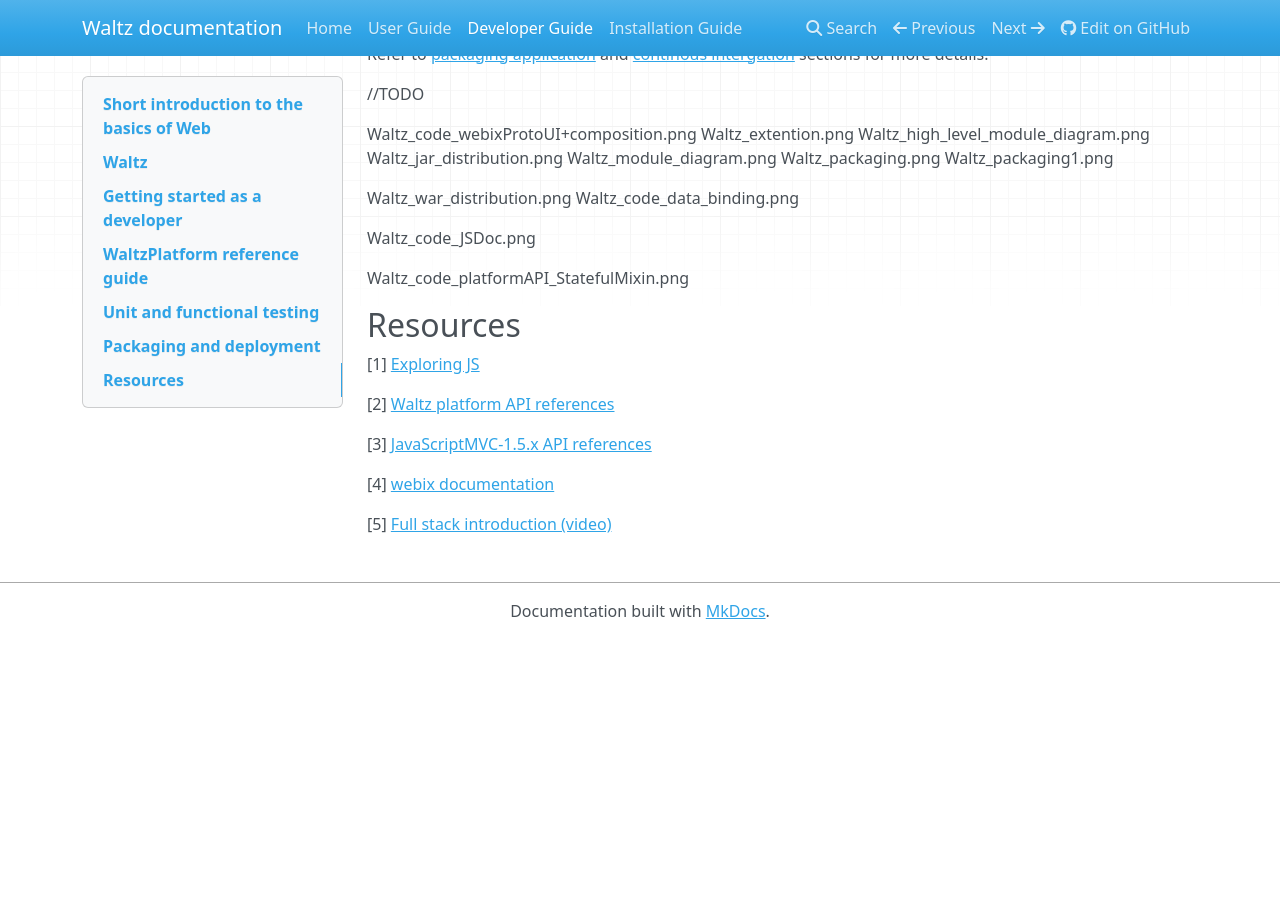
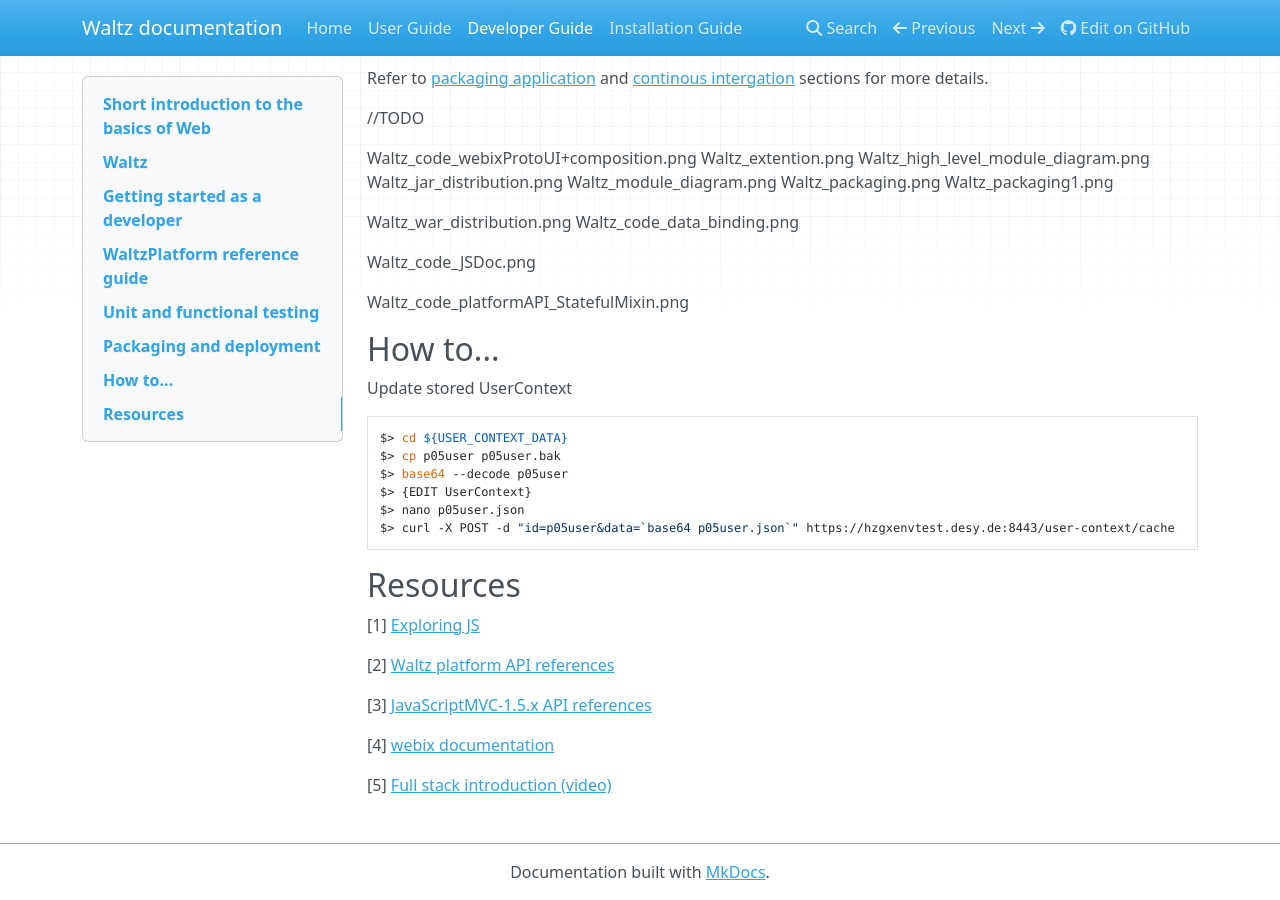
Before and after one commit to PhilLAL/waltz-docs, an MkDocs documentation site: the page built from docs/developer_guide.md, in a window 1280 px wide and 900 px high, scrolled down 39760 px. Built offline with MkDocs 1.6.1, drawn with Linux system fonts in a browser that asks for light colours; nearby versions of some CDN libraries; old or Windows-style settings are respelled for this version of MkDocs; before the commit the page ends 40399 px from its top, so only the background shows below that.

Commit message:
Update developer_guide.md

````diff
--- a/docs/developer_guide.md
+++ b/docs/developer_guide.md
@@ -914,6 +914,19 @@ Waltz_code_JSDoc.png
 
 Waltz_code_platformAPI_StatefulMixin.png
 
+## How to...
+
+Update stored UserContext
+
+```bash
+$> cd ${USER_CONTEXT_DATA}
+$> cp p05user p05user.bak
+$> base64 --decode p05user
+$> {EDIT UserContext}
+$> nano p05user.json
+$> curl -X POST -d "id=p05user&data=`base64 p05user.json`" https://hzgxenvtest.desy.de:8443/user-context/cache
+```
+
 ## Resources
 
 [1] [Exploring JS](http://exploringjs.com/)
````
